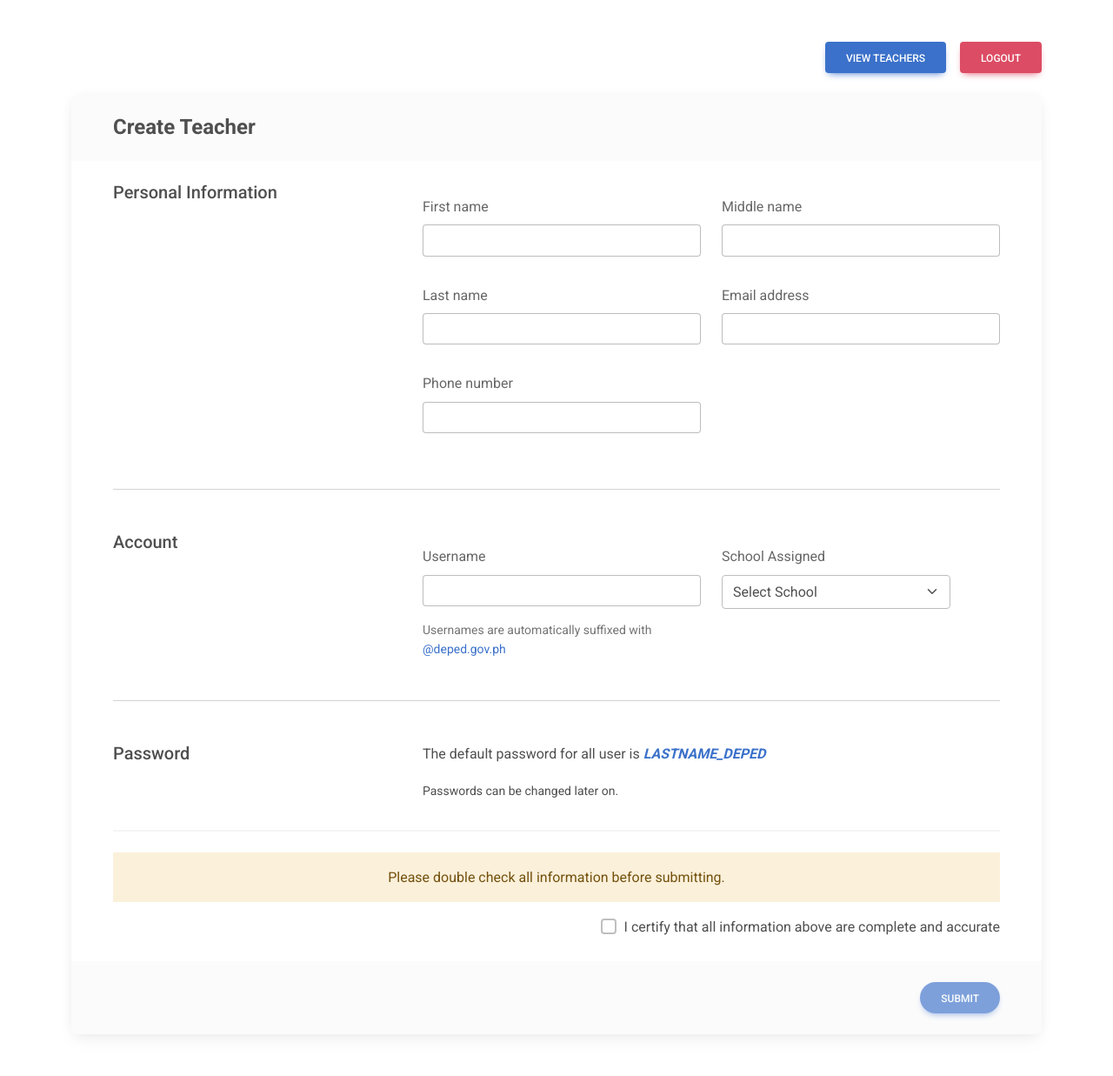
After one commit to Ralph-Laurence/AimsDeped, a PHP site: page /projects/coordinator.create-teacher.php in a window 1280 px wide. The commit adds this page. Shown: the whole page at 87% size. Run offline with PHP 8.4, Linux system fonts and the light colour scheme; tables that the repository leaves empty or names only in its code hold one stand-in row (values such as "Sample post").

Commit message:
coordinator update

```diff
--- a/ajax.add-advisory.php
+++ b/ajax.add-advisory.php
@@ -63,7 +63,8 @@ if ($hasEmptyValues)
 }
 
 $db = Singleton::GetDbHelperInstance();
-$update = $db -> UpdateWhereEquals(Constants::$TEACHER_HANDLES_TABLE, )
+$update = $db -> Pdo -> prepare("UPDATE {Constants::$TEACHER_HANDLES_TABLE} SET ")
+//$update = $db -> UpdateWhereEquals(Constants::$TEACHER_HANDLES_TABLE, $advisory_data, )
 //$insert = $db -> InsertRow(Constants::$EXAM_RECORDS_TABLE, $exam_data);
 
 // $resp_msg = (!$insert) ? "Failed to record data." : "Record successfully added!";
@@ -84,5 +85,5 @@ $update = $db -> UpdateWhereEquals(Constants::$TEACHER_HANDLES_TABLE, )
 //     exit();
 // }
 
-echo Utils::Reveal(Utils::INPUT("input_key"));
+// echo Utils::Reveal(Utils::INPUT("input_key"));
 ?>
--- /dev/null
+++ b/coordinator.create-teacher.php
@@ -0,0 +1,286 @@
+<?php
+
+
+require_once "includes/autoloader.inc.php";
+require_once "includes/coord-create-teacher.php";
+
+$db = Singleton::GetDbHelperInstance();
+$schools = $db->SelectAll(Constants::$SCHOOLS_TABLE);
+
+?>
+
+<!DOCTYPE html>
+<html lang="en">
+
+<head>
+    <meta charset="UTF-8" />
+    <meta name="viewport" content="width=device-width, initial-scale=1, shrink-to-fit=no" />
+    <meta http-equiv="x-ua-compatible" content="ie=edge" />
+    <title>Create Teachers</title>
+    <!-- MDB icon -->
+    <link rel="icon" href="img/mdb-favicon.ico" type="image/x-icon" />
+    <!-- Font Awesome -->
+    <link rel="stylesheet" href="https://cdnjs.cloudflare.com/ajax/libs/font-awesome/6.0.0/css/all.min.css" />
+    <!-- Google Fonts Roboto -->
+    <link rel="stylesheet" href="https://fonts.googleapis.com/css2?family=Roboto:wght@300;400;500;700;900&display=swap" />
+    <!-- MDB -->
+    <link rel="stylesheet" href="lib/mdb/css/mdb.min.css" />
+</head>
+
+<body>
+    <!-- Start your project here-->
+    <div class="container my-5">
+        <!--CONTROL RIBBONS-->
+        <div class="ribbons mb-4">
+            <div class="row">
+                <div class="col d-flex flex-row-reverse">
+                    <a href="logout.php" class="btn btn-danger">Logout</a>
+                    <a href="coordinator.php" class="btn btn-primary me-3">View Teachers</a>
+                </div>
+            </div>
+        </div>
+
+
+        <div class="card">
+            <form method="POST" action="<?php echo $_SERVER["PHP_SELF"]; ?>" autocomplete="off" class="needs-validation" novalidate>
+
+                <?php
+                if ($errCount > 0) {
+                    echo "
+                         <div class=\"row mt-2\">
+                             <div class=\"col px-5\">
+                                 <div class=\"alert alert-danger text-center\" role=\"alert\">
+                                 $errMsg
+                                 </div>
+                             </div>
+                         </div>";
+                }
+                if ($successCount > 0) {
+                    echo "
+                         <div class=\"row mt-2\">
+                             <div class=\"col px-5\">
+                                 <div class=\"alert alert-success text-center\" role=\"alert\">
+                                 $successMsg
+                                 </div>
+                             </div>
+                         </div>";
+                }
+                ?>
+                <!-- Card header -->
+                <div class="card-header py-4 px-5 bg-light border-0">
+                    <h4 class="mb-0 fw-bold">Create Teacher</h4>
+                </div>
+
+                <!-- Card body -->
+                <div class="card-body px-5">
+                    <!-- Account section -->
+                    <div class="row gx-xl-5">
+                        <div class="col-md-4">
+                            <h5>Personal Information</h5>
+                        </div>
+
+                        <div class="col-md-8">
+
+                            <div class="row">
+                                <div class="col">
+                                    <label for="fname" class="form-label mt-3">First name</label>
+                                    <div class="form-outline mb-3">
+                                        <input type="text" class="form-control" id="fname" name="fname" style="max-width: 500px;" required />
+                                        <div class="invalid-feedback">Please enter a valid Firstname.</div>
+                                    </div>
+                                </div>
+                                <div class="col">
+                                    <label for="mname" class="form-label mt-3">Middle name</label>
+                                    <div class="form-outline mb-3">
+                                        <input type="text" class="form-control" id="mname" name="mname" style="max-width: 500px;" required />
+                                        <div class="invalid-feedback">Please enter a valid Middlename</div>
+                                    </div>
+                                </div>
+                            </div>
+
+                            <div class="row">
+                                <div class="col">
+                                    <label for="lname" class="form-label mt-3">Last name</label>
+                                    <div class="form-outline mb-3">
+                                        <input type="text" class="form-control" id="lname" name="lname" style="max-width: 500px;" required />
+                                        <div class="invalid-feedback">Please enter a valid Lastname</div>
+                                    </div>
+
+                                </div>
+                                <div class="col">
+                                    <label for="emailAddress" class="form-label mt-3">Email address</label>
+                                    <div class=form-outline "mb-3">
+                                        <input type="email" class="form-control" id="emailAddress" name="emailAddress" style="max-width: 500px;" required />
+                                        <div class="invalid-feedback">Please enter a valid Email</div>
+                                    </div>
+                                </div>
+                            </div>
+
+                            <div class="row">
+                                <div class="col-6">
+                                    <label for="contact" class="form-label mt-3">Phone number</label>
+                                    <div class="form-outline mb-3">
+                                        <input type="tel" maxlength="11" class="form-control" id="contact" name="contact" style="max-width: 300px;" required />
+                                        <div class="invalid-feedback">Please enter a valid Phone Number</div>
+                                    </div>
+                                </div>
+                            </div>
+                        </div>
+                    </div>
+
+                    <hr class="my-5" />
+
+                    <!-- Billing section -->
+                    <div class="row gx-xl-5">
+                        <div class="col-md-4">
+                            <h5>Account</h5>
+                        </div>
+
+                        <div class="col-md-8">
+                            <div class="row">
+                                <div class="col-md-6">
+                                    <label for="username" class="form-label mt-3">Username</label>
+                                    <div class="form-outline mb-3">
+                                        <input type="text" class="form-control" id="username" name="username" required aria-describedby="username-helper" />
+                                        <div class="invalid-feedback">Please enter a valid Username</div>
+                                    </div>
+                                    <div class="form-text" id="username-helper">Usernames are automatically suffixed with <span class="text-primary">@deped.gov.ph</span></div>
+                                </div>
+
+                                <div class="col-md-5">
+                                    <div class="mb-3 mt-3">
+                                        <label for="exampleInput6" class="form-label">School Assigned</label>
+                                        <select class="form-select" name="school-assign" id="school-assign" aria-label="Default select example" required>
+                                            <option disabled selected value="">Select School</option>
+
+                                            <?php if (!empty($schools)) : ?>
+                                                <?php foreach ($schools as $school) : ?>
+                                                    <option value="<?= $school['school_id']; ?>"><?= $school['school_name']; ?></option>
+                                                <?php endforeach; ?>
+                                            <?php endif; ?>
+
+                                        </select>
+                                    </div>
+                                </div>
+
+                            </div>
+                        </div>
+                    </div>
+
+                    <hr class="my-5" />
+
+                    <!-- Business address section -->
+                    <!-- Password section -->
+                    <!-- <div class="row gx-xl-5">
+                        <div class="col-md-4">
+                            <h5>Change password</h5>
+                        </div>
+
+                        <div class="col-md-8">
+                            <div class="row">
+                                <div class="col-md-6">
+                                    <div class="mb-3">
+                                        <label for="exampleInput11" class="form-label">Old password</label>
+                                        <input type="password" class="form-control" id="exampleInput11" />
+                                    </div>
+                                </div>
+
+                                <div class="col-md-6">
+                                    <div class="mb-3">
+                                        <label for="exampleInput12" class="form-label">New password</label>
+                                        <input type="password" class="form-control" id="exampleInput12" />
+                                    </div>
+                                </div>
+                            </div>
+                        </div>
+                    </div> -->
+                    <div class="row gx-xl-5">
+                        <div class="col-md-4">
+                            <h5>Password</h5>
+                        </div>
+
+                        <dov class="col-md-8">
+                            <div class="row">
+                                <div class="col">
+                                    <div class="mb-3">
+                                        <p>The default password for all user is <span class="fw-bold text-primary"><i>LASTNAME_DEPED</i></span></p>
+                                        <small>Passwords can be changed later on.</small>
+                                    </div>
+                                </div>
+                            </div>
+                        </dov>
+                    </div>
+                    <div class="row">
+                        <div class="col">
+                            <hr class="hr">
+                        </div>
+                    </div>
+                    <div class="row">
+                        <div class="col">
+                            <div class="alert-warning p-3 text-center mt-2" role="alert">
+                                Please double check all information before submitting.
+                            </div>
+                        </div>
+                    </div>
+                    <div class="row">
+                        <div class="col">
+                            <div class="d-flex mt-3 flex-row-reverse">
+                                <!-- Confirmation checkbox -->
+                                <div class="form-check">
+                                    <input class="form-check-input" type="checkbox" value="" id="certify_Check" />
+                                    <label class="form-check-label" for="flexCheckChecked">I certify that all information above are complete and accurate</label>
+                                </div>
+                            </div>
+                        </div>
+                    </div>
+                </div>
+
+                <!-- Card footer -->
+                <div class="card-footer text-end py-4 px-5 bg-light border-0">
+
+                    <!-- <button class="btn btn-link btn-rounded" data-ripple-color="primary">Cancel</button> -->
+                    <button type="submit" name="submit" class="btn btn-primary btn-rounded btn-submit-record" disabled>
+                        Submit
+                    </button>
+                </div>
+            </form>
+        </div>
+    </div>
+    <!-- End your project here-->
+
+    <!-- MDB -->
+    <script type="text/javascript" src="lib/mdb/js/mdb.min.js"></script>
+    <script src="lib/jquery/jquery-3.6.1.min.js"></script>
+    <!-- Custom scripts -->
+    <script type="text/javascript">
+        //
+        // Eable submit button on certify
+        //
+        $("#certify_Check").click(function(e) {
+            var checked = this.checked;
+            $(".btn-submit-record").prop('disabled', !checked);
+        })
+        //
+        // INTERCEPT FORM SUBMISSION
+        // Then apply custom form validity report
+        //
+        'use strict';
+
+        // Fetch all the forms we want to apply custom Bootstrap validation styles to
+        const forms = document.querySelectorAll('.needs-validation');
+
+        // Loop over them and prevent submission
+        Array.prototype.slice.call(forms).forEach((form) => {
+            form.addEventListener('submit', (event) => {
+                if (!form.checkValidity()) {
+                    event.preventDefault();
+                    event.stopPropagation();
+                    // ShowMsgBox("Submit Failed", "There are incomplete required fields. Please complete them.", false);
+                }
+                form.classList.add('was-validated');
+            }, false);
+        });
+    </script>
+</body>
+
+</html>
--- /dev/null
+++ b/includes/coord-create-teacher.php
@@ -0,0 +1,62 @@
+<?php
+
+require_once "autoloader.inc.php";
+
+$errCount = 0;
+$errMsg = "";
+
+$successCount = 0;
+$successMsg = "";
+
+if ($_SERVER["REQUEST_METHOD"] == "POST" && isset($_POST["submit"]))
+{
+    $required_fields = array(
+        "username"  => htmlspecialchars(Utils::INPUT('username')),
+        "firstname" => htmlspecialchars(Utils::INPUT('fname')),
+        "middlename" => htmlspecialchars(Utils::INPUT('mname')),
+        "lastname" => htmlspecialchars(Utils::INPUT('lname')),
+        //"password" => htmlspecialchars(Utils::INPUT('')),
+        "email" => htmlspecialchars(Utils::INPUT('emailAddress')),
+        "contact" => htmlspecialchars(Utils::INPUT('contact')),
+        "school_assigned" => htmlspecialchars(Utils::INPUT('school-assign'))
+    );
+
+    // Pre-defined password => LASTNAME_DEPED
+    $required_fields['password'] = strtoupper($required_fields['lastname']) . "_DEPED";
+
+    // Add @deped.gov.ph suffix to usernames
+    $required_fields['username'] = $required_fields['username'] . "@deped.gov.ph";
+
+    // Check for empty fields
+    $hasEmptyValues = Utils::GetEmptyKeyInArray($required_fields);
+
+    if ($hasEmptyValues) {
+        $errCount++;
+        $errMsg = "Submit failed! The required fields are incomplete or you may have entered an invalid value. Please try again.";
+        return;
+    }
+
+    $db = Singleton::GetDbHelperInstance();
+
+    // Check if username exists
+    $checkUname = $db -> SelectRow_Where(Constants::$TEACHERS_TABLE, ["username" => $required_fields["username"]]);
+
+    if (!empty($checkUname))
+    {
+        $errCount++;
+        $errMsg = "Username is taken. Please choose another.";
+        return;
+    }
+
+    $insert = $db -> InsertRow(Constants::$TEACHERS_TABLE, $required_fields);
+
+    if (!$insert)
+    {
+        $errCount++;
+        $errMsg = "Process Failed!. There was an error while processing the transaction.";
+        return;
+    }
+
+    $successCount++;
+    $successMsg = "Account has been created successfully!";
+}
```
Also changed, not shown: 403.php (added, +25 -0 lines), action.deselect-student.php (added, +25 -0 lines), action.grant-teacher.php (added, +25 -0 lines), coordinator.php (+45 -10 lines), includes/login-auth.inc.php (+12 -23 lines), teacher-landing-page.php (+6 -2 lines), .htaccess.
